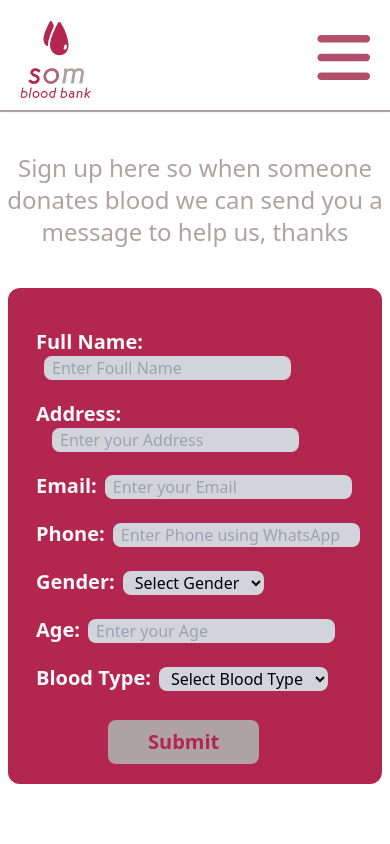
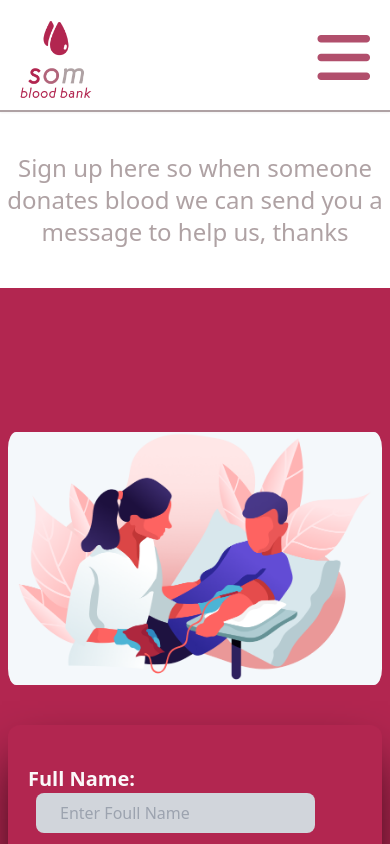
Before and after one commit to JacfarMohaz/Full-Stack-Blood-bank, a React (Vite) app in the folder frontend/: page /donateblood in a window 390 px wide. Shown: the top 844 px of the page. Built offline with nearby package versions, Linux system fonts and the light colour scheme.

Commit message:
Som Blood Bank

```diff
--- a/frontend/src/Pages/Website/DonateBlood.jsx
+++ b/frontend/src/Pages/Website/DonateBlood.jsx
@@ -3,6 +3,7 @@ import Header from '../../Components/Website/Header';
 import Footer from '../../Components/Website/Footer';
 import Swal from 'sweetalert2'
 import axios from "axios"
+import showcaseImage from "../../assets/showcaseImage.png"
 
 const bloodTypes = ['A+', 'A-', 'B+', 'B-', 'AB+', 'AB-', 'O+', 'O-'];
 
@@ -78,12 +79,16 @@ const DonateBlood = () => {
   return (
     <div>
       <Header />
-      <p className='text-2xl pt-10 text-center text-fourthColor'>Sign up here so when someone donates blood we can send you a message to help us, thanks</p>
+      <p className='text-2xl pt-10 pb-10 text-center text-fourthColor'>Sign up here so when someone donates blood we can send you a message to help us, thanks</p>
       {formSubmitted && <p>Form submitted successfully!</p>}
-      <form className='bg-primeryColor p-5 sm:w-[45%] w-[23.4em] sm:h-[28em]  rounded-xl sm:ml-80 ml-2 mt-10 mb-10' onSubmit={handleSubmit}>
-        <div className='pt-5 sm:pl-20 pl-2 pb-5'>
+      <div className='sm:flex justify-around bg-primeryColor sm:h-[40em] h-[70em]'>
+        <div className='pt-36'>
+          <img className='w-[28em] sm:px-0 px-2 rounded-2xl' src={showcaseImage} />
+        </div>
+        <form className='bg-primeryColor shadow-2xl shadow-black p-5 sm:w-[45%] w-[23.4em] sm:h-[34em] h-[35em]  rounded-xl ml-2 mt-10 mb-10' onSubmit={handleSubmit}>
+          <div className='pt-5 sm:pl-20 pb-5'>
             <label className='text-textColor font-semibold text-xl'>Full Name:</label>
-          <input className='bg-gray-300 ml-2 rounded-lg outline-none sm:w-60 px-2' placeholder='Enter Foull Name'
+            <input className='bg-gray-300 sm:ml-10 ml-2 rounded-lg outline-none sm:w-60 px-6 py-2' placeholder='Enter Foull Name'
               type="text"
               name="fullName"
               value={fullName}
@@ -91,9 +96,9 @@ const DonateBlood = () => {
               required
             />
           </div>
-        <div className='sm:pl-20 pl-2 pb-5'>
+          <div className='sm:pl-20 pb-5'>
             <label className='text-textColor font-semibold text-xl'>Address:</label>
-          <input className='bg-gray-300 ml-4 rounded-lg outline-none sm:w-60 px-2' placeholder='Enter your Address'
+            <input className='bg-gray-300 msm:l-14 ml-6 rounded-lg outline-none sm:w-60 px-6 py-2' placeholder='Enter your Address'
               type="text"
               name="address"
               value={address}
@@ -101,9 +106,9 @@ const DonateBlood = () => {
               required
             />
           </div>
-        <div className='sm:pl-20 pl-2 pb-5'>
+          <div className='sm:pl-20 pb-5'>
             <label className='text-textColor font-semibold text-xl'>Email:</label>
-          <input className='bg-gray-300 ml-2 rounded-lg outline-none sm:w-60 px-2' placeholder='Enter your Email'
+            <input className='bg-gray-300 msm:l-20 ml-11 rounded-lg outline-none sm:w-60 px-6 py-2' placeholder='Enter your Email'
               type="email"
               name="email"
               value={email}
@@ -111,9 +116,9 @@ const DonateBlood = () => {
               required
             />
           </div>
-        <div className='sm:pl-20 pl-2 pb-5'>
+          <div className='sm:pl-20 pb-5'>
             <label className='text-textColor font-semibold text-xl'>Phone:</label>
-          <input className='bg-gray-300 ml-2 rounded-lg outline-none sm:w-60 px-2' placeholder='Enter Phone using WhatsApp'
+            <input className='bg-gray-300 ml-[4.sm:4em] ml-9 rounded-lg outline-none sm:w-60 px-6 py-2' placeholder='Enter Phone using WhatsApp'
               type="text"
               name="phoneNumber"
               value={phone}
@@ -121,17 +126,17 @@ const DonateBlood = () => {
               required
             />
           </div>
-        <div className='sm:pl-20 pl-2 pb-5'>
+          <div className='sm:pl-20 pb-5'>
             <label className='text-textColor font-semibold text-xl'>Gender:</label>
-          <select className='bg-gray-300 ml-2 rounded-lg outline-none sm:w-60 px-2' name="gender" value={gender} onChange={(e) => setGender(e.target.value)} required>
+            <select className='bg-gray-300 ml-[3.sm:8em] ml-7 rounded-lg outline-none sm:w-60 w-56 py-2' name="gender" value={gender} onChange={(e) => setGender(e.target.value)} required>
               <option value="">Select Gender</option>
               <option value="male">Male</option>
               <option value="female">Female</option>
             </select>
           </div>
-        <div className='sm:pl-20 pl-2 pb-5'>
+          <div className='sm:pl-20 pb-5'>
             <label className='text-textColor font-semibold text-xl'>Age:</label>
-          <input className='bg-gray-300 ml-2 rounded-lg outline-none sm:w-60 px-2' placeholder='Enter your Age'
+            <input className='bg-gray-300 ml-[5.sm:8em] ml-14 rounded-lg outline-none sm:w-60 px-6 py-2' placeholder='Enter your Age'
               type="text"
               name="age"
               value={age}
@@ -139,9 +144,9 @@ const DonateBlood = () => {
               required
             />
           </div>
-        <div className='sm:pl-20 pl-2 pb-5'>
+          <div className='sm:pl-20 pb-5'>
             <label className='text-textColor font-semibold text-xl'>Blood Type:</label>
-          <select className='bg-gray-300 ml-2 rounded-lg outline-none sm:w-60 px-2' name="bloodType" value={bloodType} onChange={(e) => setBloodType(e.target.value)} required>
+            <select className='bg-gray-300 sm:ml-7 ml-4 rounded-lg outline-none sm:w-60 px-6 py-2' name="bloodType" value={bloodType} onChange={(e) => setBloodType(e.target.value)} required>
               <option value="">Select Blood Type</option>
               {bloodTypes.map((type, index) => (
                 <option key={index} value={type}>
@@ -151,8 +156,9 @@ const DonateBlood = () => {
             </select>
           </div>
           {formErrors.form && <p>{formErrors.form}</p>}
-        <button onClick={handleRegisterDonor} className="bg-fourthColor text-primeryColor px-10 py-2 rounded-lg font-semibold sm:ml-40 ml-20 mt-2 text-xl" type="submit">Submit</button>
+          <button onClick={handleRegisterDonor} className="bg-fourthColor text-textColor px-10 py-2 rounded-lg font-semibold sm:ml-52 ml-20 mt-2 text-xl" type="submit">Submit</button>
         </form>
+      </div>
       <Footer />
     </div>
   );
```
Lines whose indentation alone changed are shown as unchanged.
